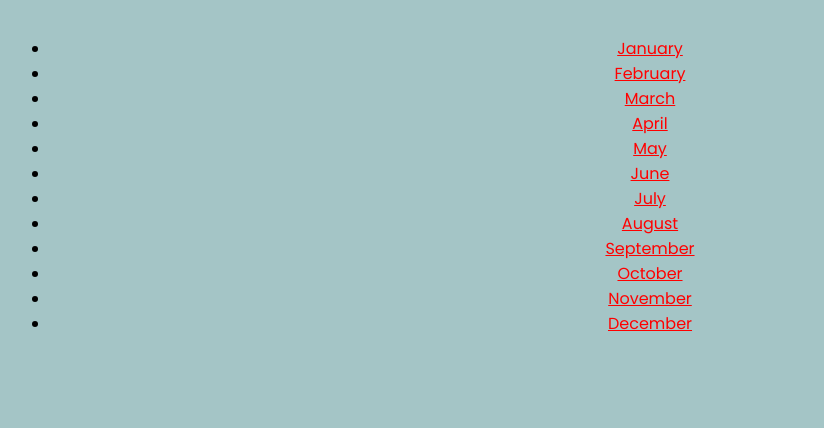
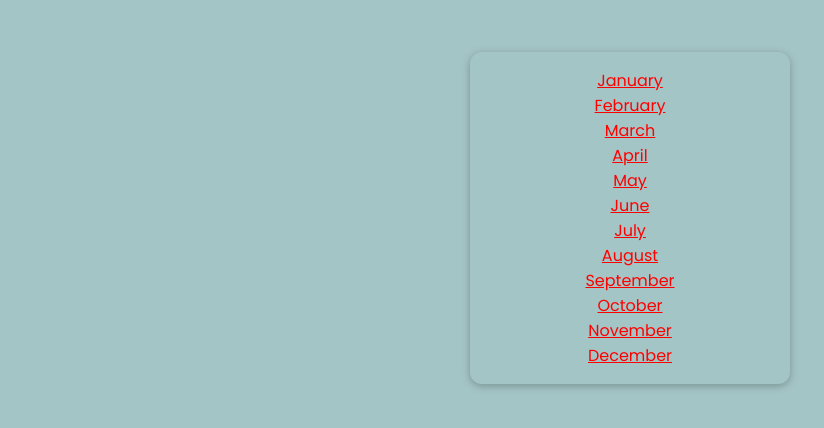
Before and after one commit to thejoecodes/monthly_challenges, a Django app: page /challenges/ in a window 1280 px wide. Shown: the top 428 px of the page, without its empty margins (10-834 px from the left). Run offline with Django 3.2, Linux system fonts and the light colour scheme.

Commit message:
Add css styling to the ul

```diff
--- a/challenges/static/challenges/challenges.css
+++ b/challenges/static/challenges/challenges.css
@@ -11,6 +11,16 @@ body{
   margin: 0;
   padding: 20px;
   height: 100vh;
+}
+
+ul{
+    list-style: none;
+    margin: 2rem auto;
+    width: 90%;
+    max-width: 20rem;
+    box-shadow: 0 2px 8px rgba(0, 0, 0, 0.26);
+    padding: 1rem;
+    border-radius: 12px;
 }
 
 a:link {
```
